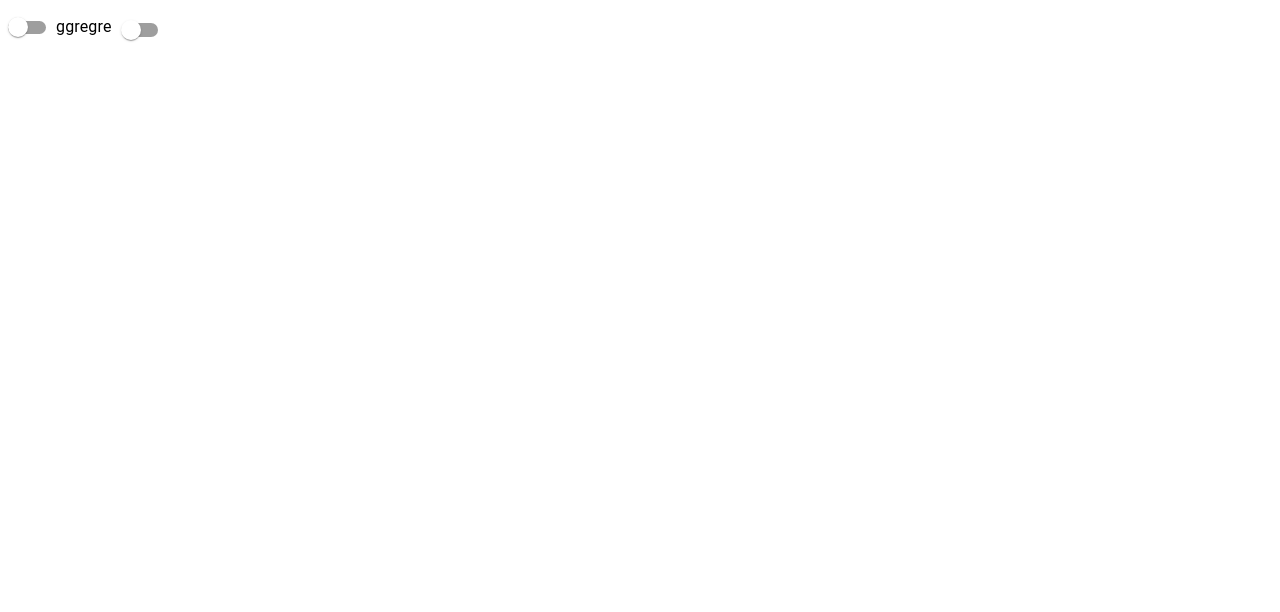
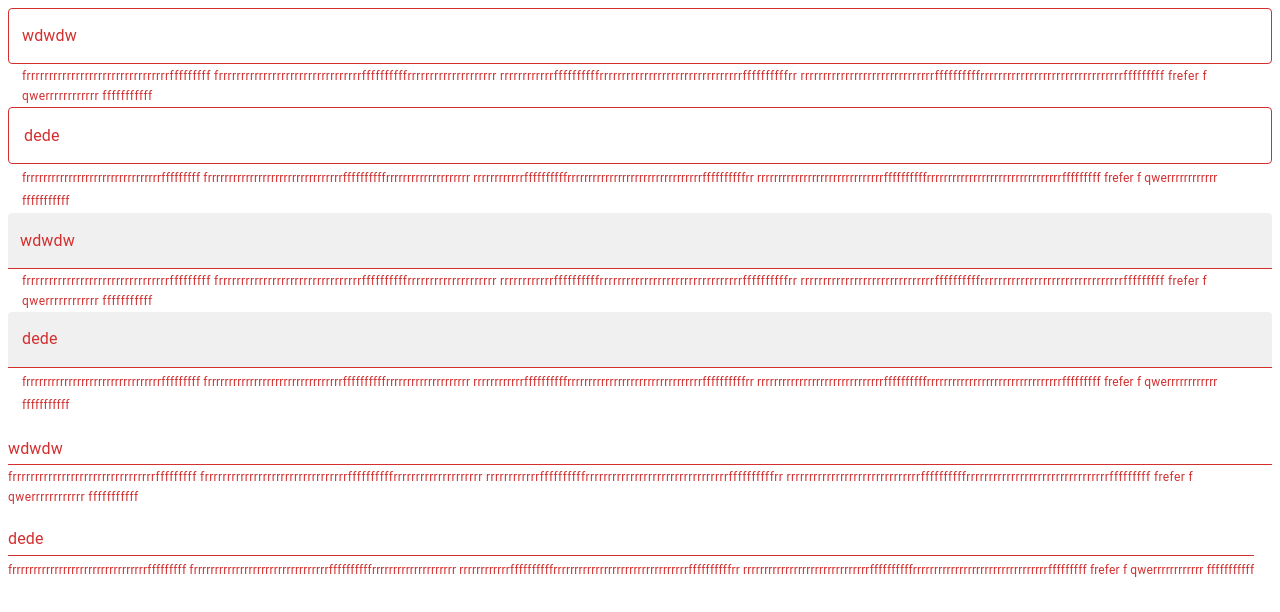
Before and after one commit to MaximDantes/Custom-components-lib, a React app: page / in a window 1280 px wide. Shown: the top 612 px of the page. Built offline with nearby package versions, Linux system fonts and the light colour scheme; the HTML template or start-up script is replaced by a standard one.

Commit message:
fix: text field layout

```diff
--- a/src/App.tsx
+++ b/src/App.tsx
@@ -1,14 +1,67 @@
 import { FC, useState } from 'react'
-import MySwitch from '@/components/Switch/Switch'
-import { Switch } from '@mui/material'
+import MyTextField from '@/components/TextField/TextField'
+import { TextField } from '@mui/material'
 
 const App: FC = () => {
-    const [checked, setChecked] = useState(false)
+    const [value, setValue] = useState('')
 
     return (
         <>
-            <MySwitch label={'ggregre'} checked={checked} onChange={(checked) => setChecked(checked)} />
-            <Switch checked={checked} onChange={(e) => setChecked(e.target.checked)} />
+            <TextField
+                value={value}
+                onChange={(e) => setValue(e.currentTarget.value)}
+                label={'wdwdw'}
+                error
+                helperText={
+                    'frrrrrrrrrrrrrrrrrrrrrrrrrrrrrrrrfffffffff frrrrrrrrrrrrrrrrrrrrrrrrrrrrrrrrffffffffffrrrrrrrrrrrrrrrrrrrr rrrrrrrrrrrrffffffffffrrrrrrrrrrrrrrrrrrrrrrrrrrrrrrrrffffffffffrr rrrrrrrrrrrrrrrrrrrrrrrrrrrrrrffffffffffrrrrrrrrrrrrrrrrrrrrrrrrrrrrrrrrfffffffff frefer f qwerrrrrrrrrrrr fffffffffff'
+                }
+            />
+            <MyTextField
+                value={value}
+                onChange={(e) => setValue(e.currentTarget.value)}
+                label={'dede'}
+                error={
+                    'frrrrrrrrrrrrrrrrrrrrrrrrrrrrrrrrfffffffff frrrrrrrrrrrrrrrrrrrrrrrrrrrrrrrrffffffffffrrrrrrrrrrrrrrrrrrrr rrrrrrrrrrrrffffffffffrrrrrrrrrrrrrrrrrrrrrrrrrrrrrrrrffffffffffrr rrrrrrrrrrrrrrrrrrrrrrrrrrrrrrffffffffffrrrrrrrrrrrrrrrrrrrrrrrrrrrrrrrrfffffffff frefer f qwerrrrrrrrrrrr fffffffffff'
+                }
+            />
+            <TextField
+                value={value}
+                onChange={(e) => setValue(e.currentTarget.value)}
+                label={'wdwdw'}
+                error
+                helperText={
+                    'frrrrrrrrrrrrrrrrrrrrrrrrrrrrrrrrfffffffff frrrrrrrrrrrrrrrrrrrrrrrrrrrrrrrrffffffffffrrrrrrrrrrrrrrrrrrrr rrrrrrrrrrrrffffffffffrrrrrrrrrrrrrrrrrrrrrrrrrrrrrrrrffffffffffrr rrrrrrrrrrrrrrrrrrrrrrrrrrrrrrffffffffffrrrrrrrrrrrrrrrrrrrrrrrrrrrrrrrrfffffffff frefer f qwerrrrrrrrrrrr fffffffffff'
+                }
+                variant={'filled'}
+            />
+            <MyTextField
+                value={value}
+                onChange={(e) => setValue(e.currentTarget.value)}
+                label={'dede'}
+                error={
+                    'frrrrrrrrrrrrrrrrrrrrrrrrrrrrrrrrfffffffff frrrrrrrrrrrrrrrrrrrrrrrrrrrrrrrrffffffffffrrrrrrrrrrrrrrrrrrrr rrrrrrrrrrrrffffffffffrrrrrrrrrrrrrrrrrrrrrrrrrrrrrrrrffffffffffrr rrrrrrrrrrrrrrrrrrrrrrrrrrrrrrffffffffffrrrrrrrrrrrrrrrrrrrrrrrrrrrrrrrrfffffffff frefer f qwerrrrrrrrrrrr fffffffffff'
+                }
+                variant={'filled'}
+            />
+            <TextField
+                value={value}
+                onChange={(e) => setValue(e.currentTarget.value)}
+                label={'wdwdw'}
+                error
+                helperText={
+                    'frrrrrrrrrrrrrrrrrrrrrrrrrrrrrrrrfffffffff frrrrrrrrrrrrrrrrrrrrrrrrrrrrrrrrffffffffffrrrrrrrrrrrrrrrrrrrr rrrrrrrrrrrrffffffffffrrrrrrrrrrrrrrrrrrrrrrrrrrrrrrrrffffffffffrr rrrrrrrrrrrrrrrrrrrrrrrrrrrrrrffffffffffrrrrrrrrrrrrrrrrrrrrrrrrrrrrrrrrfffffffff frefer f qwerrrrrrrrrrrr fffffffffff'
+                }
+                variant={'standard'}
+            />
+            <MyTextField
+                value={value}
+                onChange={(e) => setValue(e.currentTarget.value)}
+                label={'dede'}
+                error={
+                    'frrrrrrrrrrrrrrrrrrrrrrrrrrrrrrrrfffffffff frrrrrrrrrrrrrrrrrrrrrrrrrrrrrrrrffffffffffrrrrrrrrrrrrrrrrrrrr rrrrrrrrrrrrffffffffffrrrrrrrrrrrrrrrrrrrrrrrrrrrrrrrrffffffffffrr rrrrrrrrrrrrrrrrrrrrrrrrrrrrrrffffffffffrrrrrrrrrrrrrrrrrrrrrrrrrrrrrrrrfffffffff frefer f qwerrrrrrrrrrrr fffffffffff'
+                }
+                variant={'standard'}
+            />
         </>
     )
 }
--- a/src/components/TextField/TextField.module.scss
+++ b/src/components/TextField/TextField.module.scss
@@ -32,15 +32,15 @@
 .label {
     color: rgba(0, 0, 0, 0.6);
     position: absolute;
-    left: 0;
-    top: 0;
-    transform: translate(14px, 16px) scale(1);
+    left: 10px;
+    top: 15px;
+    padding: 0 4px;
     pointer-events: none;
-    text-transform: capitalize;
-    transition: transform 0.2s;
-    max-width: 100px;
+    transition: font-size 0.2s, top 0.2s;
+    max-width: calc(100% - 20px);
     text-overflow: ellipsis;
-    //TODO wrap
+    overflow: hidden;
+    white-space: nowrap;
 }
 
 .input {
@@ -54,6 +54,7 @@
     padding: 16px 14px;
     outline: none;
     border: none;
+    width: 100%;
 }
 
 .error-text {
@@ -106,28 +107,34 @@
     }
 
     .label {
-        transform: translate(0, 20px) scale(1);
+        left: 0;
+        top: 20px;
+        padding: 0;
+        max-width: 100%;
     }
+}
+
+.not-empty .label {
+    font-size: 0.75rem;
 }
 
 .not-empty.outlined {
     .label {
         //TODO transparent border
-        transform: translate(9px, -9px) scale(0.75);
+        top: -10px;
         background-color: #fff;
     }
 }
 
 .not-empty.filled {
     .label {
-        //TODO left padding in storybook
-        transform: translate(9px, 7px) scale(0.75);
+        top: 5px;
     }
 }
 
 .not-empty.standard {
     .label {
-        transform: translate(-8px, -3px) scale(0.75);
+        top: -4px;
     }
 }
 
@@ -139,7 +146,6 @@
 
 .focused.outlined {
     border: 2px solid #1565c0;
-    border-radius: 4px;
 
     .input {
         border: 1px solid transparent;
@@ -172,7 +178,6 @@
 }
 
 .error {
-    //TODO handle long message
     .label {
         color: #d32f2f;
     }
@@ -182,14 +187,16 @@
     }
 
     .outlined {
+        .input {
+            border-color: #d32f2f;
+        }
+    }
+
+    .focused.outlined {
         border-color: #d32f2f;
 
         .input {
-            border-color: #d32f2f;
-
-            &:hover {
-                border-color: #d32f2f;
-            }
+            border-color: transparent;
         }
     }
 
@@ -200,6 +207,10 @@
     .filled,
     .standard {
         border-color: #d32f2f;
+    }
+
+    .standard ~ .error-text {
+        margin: 3px 0 0;
     }
 }
 
```
